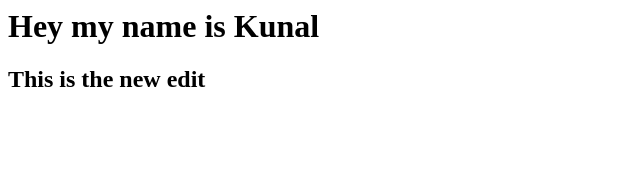
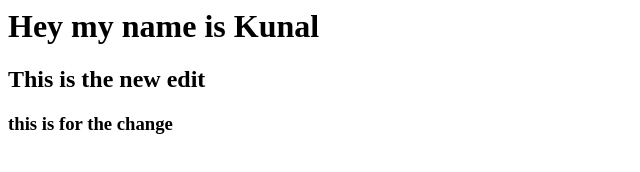
Before and after one commit to Kv1033/first-demo-repo, a plain HTML site: page index.html in a window 1280 px wide. Shown: the whole page, without its empty margins (0-640 px from the left). Drawn offline with Linux system fonts and the light colour scheme.

Commit message:
new feature

```diff
--- a/index.html
+++ b/index.html
@@ -1,2 +1,3 @@
 <h1>Hey my name is Kunal</h1>
 <h2>This is the new edit</h2>
+<h3> this is for the change</h3>
```
